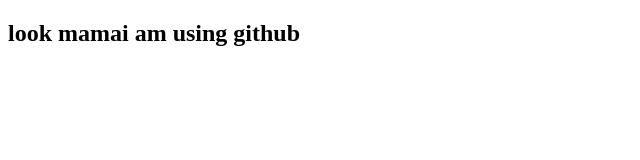
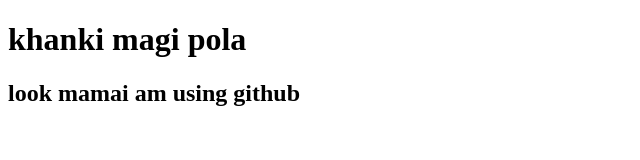
Before and after one commit to joyrambd/my-resetfirst-website, a plain HTML site: page index.html in a window 1280 px wide. Shown: the whole page, without its empty margins (0-640 px from the left). Drawn offline with Linux system fonts and the light colour scheme.

Commit message:
gaklagal dici

```diff
--- a/index.html
+++ b/index.html
@@ -6,6 +6,7 @@
     <title>Document</title>
 </head>
 <body>
+    <h1>khanki magi pola </h1>
     <h2> look mamai am using github</h2>
 </body>
 </html>
```
